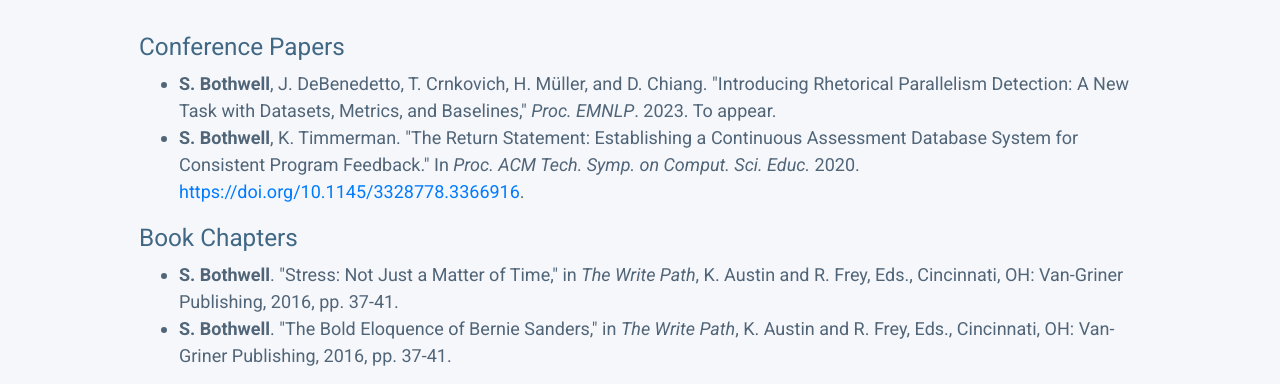
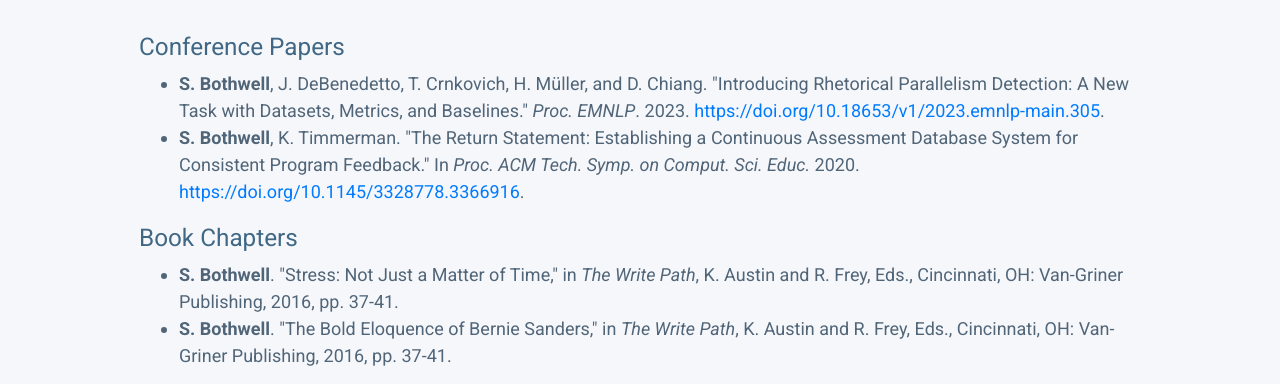
Before and after one commit to Mythologos/Mythologos.github.io, a plain HTML site: page research.html in a window 1280 px wide. Shown: the part 254-638 px from the top of the page. Drawn offline with nearby package versions, Linux system fonts and the light colour scheme.

Commit message:
Adds link to EMNLP paper on ACL Anthology.

```diff
--- a/research.html
+++ b/research.html
@@ -93,7 +93,7 @@
         <h4>Conference Papers</h4>
 
         <ul class="publications-published">
-          <li><b>S. Bothwell</b>, J. DeBenedetto, T. Crnkovich, H. Müller, and D. Chiang. "Introducing Rhetorical Parallelism Detection: A New Task with Datasets, Metrics, and Baselines," <i>Proc. EMNLP</i>. 2023. To appear.</li>
+          <li><b>S. Bothwell</b>, J. DeBenedetto, T. Crnkovich, H. Müller, and D. Chiang. "Introducing Rhetorical Parallelism Detection: A New Task with Datasets, Metrics, and Baselines." <i>Proc. EMNLP</i>. 2023. <a href="10.18653/v1/2023.emnlp-main.305">https://doi.org/10.18653/v1/2023.emnlp-main.305</a>.</li>
           <li><b>S. Bothwell</b>, K. Timmerman. "The Return Statement: Establishing a Continuous Assessment Database System for Consistent Program Feedback." In <i>Proc. ACM Tech. Symp. on Comput. Sci. Educ.</i> 2020. <a href="https://doi.org/10.1145/3328778.3366916">https://doi.org/10.1145/3328778.3366916</a>.</li>
         </ul>
 
```
